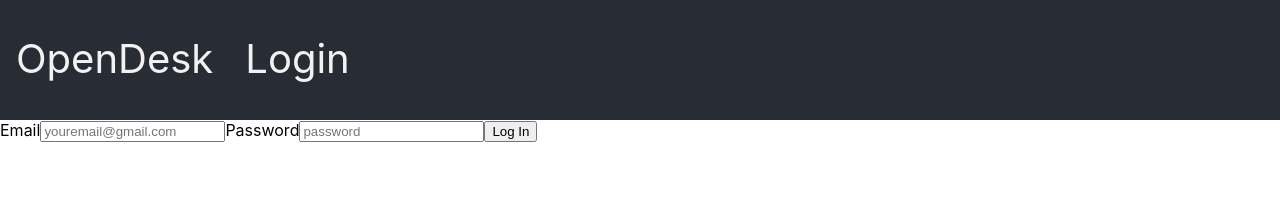
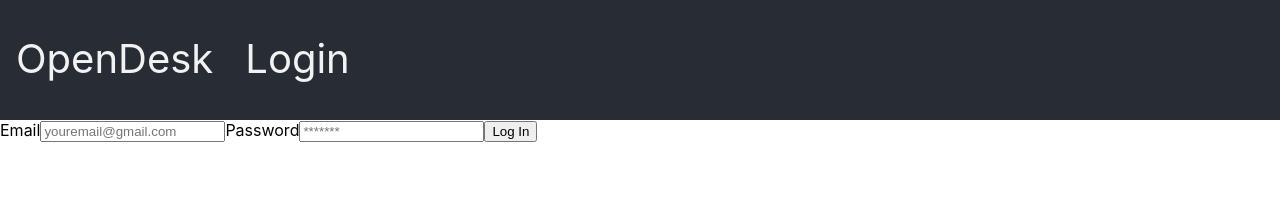
Before and after one commit to Shivam-Panda/MHacks, a React (Create React App) app in the folder web/: page / in a window 1280 px wide. Shown: the top 211 px of the page. Built offline with nearby package versions, Linux system fonts and the light colour scheme.

Commit message:
Update login.tsx

```diff
--- a/web/src/components/login.tsx
+++ b/web/src/components/login.tsx
@@ -13,7 +13,7 @@ const Login = () => {
             <label>Email</label>
             <input value={email} onChange={(e)=>setEmail(e.target.value)}id="email_login" placeholder="youremail@gmail.com" />
             <label>Password</label>
-            <input value={pass} onChange={(e)=>setPass(e.target.value)}id="password_login" placeholder="password" />
+            <input value={pass} onChange={(e)=>setPass(e.target.value)}id="password_login" placeholder="*******" />
             <button type="submit">Log In</button>
         </form>
     </>
```
